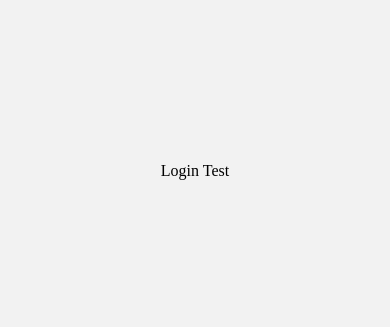
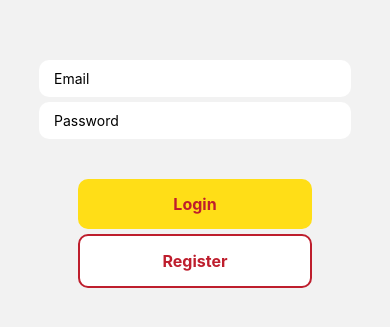
Before and after one commit to graememick/seasonal-cookbook, a React Native app: screen /Login in a window 390 px wide. Shown: the part 251-578 px from the top of the page. Built offline with nearby package versions, Linux system fonts and the light colour scheme; no server answers.

Commit message:
feat: add firebase authentication

```diff
--- /dev/null
+++ b/firebase.js
@@ -0,0 +1,29 @@
+// Import the functions you need from the SDKs you need
+import firebase from 'firebase/compat/app';
+// import { getAuth, onAuthStateChanged } from "firebase/auth";
+import 'firebase/compat/auth';
+
+
+  let firebaseApp;
+  let firebaseAuth;// import { getAnalytics } from "firebase/analytics";
+// TODO: Add SDKs for Firebase products that you want to use
+// https://firebase.google.com/docs/web/setup#available-libraries
+
+// Your web app's Firebase configuration
+// For Firebase JS SDK v7.20.0 and later, measurementId is optional
+const firebaseConfig = {
+  apiKey: "AIzaSyDNVXlkWKBZddjqVEzv7KhoCalZjKaNd_A",
+  authDomain: "seasonal-cookbook-auth.firebaseapp.com",
+  projectId: "seasonal-cookbook-auth",
+  storageBucket: "seasonal-cookbook-auth.appspot.com",
+  messagingSenderId: "462389635794",
+  appId: "1:462389635794:web:34218d6f9401777d2e1b0b",
+  measurementId: "G-NLG2LM2XXB"
+};
+
+// Initialize Firebase
+const app = firebase.initializeApp(firebaseConfig);
+// const analytics = getAnalytics(app);
+const auth = firebase.auth();
+
+export { auth };
--- a/screens/HomeScreen.js
+++ b/screens/HomeScreen.js
@@ -1,14 +1,52 @@
-import { StyleSheet, Text, View } from 'react-native'
+import { useNavigation } from '@react-navigation/core'
 import React from 'react'
+import { StyleSheet, Text, TouchableOpacity, View } from 'react-native'
+import { auth } from '../firebase'
 
 const HomeScreen = () => {
+  const navigation = useNavigation()
+
+  const handleSignOut = () => {
+    auth
+      .signOut()
+      .then(() => {
+        navigation.replace("Login")
+      })
+      .catch(error => alert(error.message))
+  }
+
   return (
-    <View>
-      <Text>HomeScreen</Text>
+    <View style={styles.container}>
+      <Text>Email: {auth.currentUser?.email}</Text>
+      <TouchableOpacity
+        onPress={handleSignOut}
+        style={styles.button}
+      >
+        <Text style={styles.buttonText}>Sign out</Text>
+      </TouchableOpacity>
     </View>
   )
 }
 
 export default HomeScreen
 
-const styles = StyleSheet.create({})
+const styles = StyleSheet.create({
+  container: {
+    flex: 1,
+    justifyContent: 'center',
+    alignItems: 'center'
+  },
+   button: {
+    backgroundColor: '#ffde17',
+    width: '60%',
+    padding: 15,
+    borderRadius: 10,
+    alignItems: 'center',
+    marginTop: 40,
+  },
+  buttonText: {
+    color: '#be1e2d',
+    fontWeight: '700',
+    fontSize: 16,
+  },
+})
--- a/screens/LoginScreen.js
+++ b/screens/LoginScreen.js
@@ -1,52 +1,83 @@
-import { StyleSheet, Text, View } from 'react-native'
-import React from 'react'
-import { KeyboardAvoidingView } from 'react-native-web'
+import { StyleSheet, Text, View, TextInput, KeyboardAvoidingView, TouchableOpacity } from 'react-native'
+import React, { useEffect, useState } from 'react'
+import { auth } from '../firebase'
+import { useNavigation } from '@react-navigation/native'
 
 const LoginScreen = () => {
+  const [email, setEmail] = useState("")
+  const [password, setPassword] = useState("")
+
+  const navigation = useNavigation();
+
+  useEffect(() => {
+    const unsubscribe = auth.onAuthStateChanged(user => {
+      if (user) {
+        navigation.replace("Home")
+      }
+    })
+
+    return unsubscribe
+  }, [])
+
+
+  const handleSignUp = () => {
+    auth
+      .createUserWithEmailAndPassword(email, password)
+      .then(userCredentials => {
+        const user = userCredentials.user;
+      })
+      .catch(error => alert(error.message))
+  }
+
+  const handleLogin = () => {
+    auth
+      .signInWithEmailAndPassword(email, password)
+      .then(userCredentials => {
+        const user = userCredentials.user;
+        // console.log('Logged in with:', user.email);
+      })
+      .catch(error => alert(error.message))
+  }
+
+
   return (
+
     <KeyboardAvoidingView
-    style={styles.container}
+      style={styles.container}
+      behavior="padding"
     >
-        <text>
-            Login Test
-        </text>
+      <View style={styles.inputContainer}>
+        <TextInput
+          placeholder="Email"
+          value={email}
+          onChangeText={text => setEmail(text)}
+          style={styles.input}
+        />
+        <TextInput
+          placeholder="Password"
+          value={password}
+          onChangeText={text => setPassword(text)}
+          style={styles.input}
+          secureTextEntry
+        />
+      </View>
 
+      <View style={styles.buttonContainer}>
+
+        <TouchableOpacity
+          onPress={handleLogin}
+          style={styles.button}
+        >
+          <Text style={styles.buttonText}>Login</Text>
+        </TouchableOpacity>
+        <TouchableOpacity
+          onPress={handleSignUp}
+          style={[styles.button, styles.buttonOutline]}
+        >
+          <Text style={styles.buttonOutlineText}>Register</Text>
+        </TouchableOpacity>
+        </View>
     </KeyboardAvoidingView>
-    // <KeyboardAvoidingView
-    //   style={styles.container}
-    //   behavior="padding"
-    // >
-    //   <View style={styles.inputContainer}>
-    //     <TextInput
-    //       placeholder="Email"
-    //       value={email}
-    //       onChangeText={text => setEmail(text)}
-    //       style={styles.input}
-    //     />
-    //     <TextInput
-    //       placeholder="Password"
-    //       value={password}
-    //       onChangeText={text => setPassword(text)}
-    //       style={styles.input}
-    //       secureTextEntry
-    //     />
-    //   </View>
-
-    //   <View style={styles.buttonContainer}>
-    //     <TouchableOpacity
-    //       onPress={handleLogin}
-    //       style={styles.button}
-    //     >
-    //       <Text style={styles.buttonText}>Login</Text>
-    //     </TouchableOpacity>
-    //     <TouchableOpacity
-    //       onPress={handleSignUp}
-    //       style={[styles.button, styles.buttonOutline]}
-    //     >
-    //       <Text style={styles.buttonOutlineText}>Register</Text>
-    //     </TouchableOpacity>
-    //   </View>
-    // </KeyboardAvoidingView>
   )
 }
 
@@ -57,5 +88,45 @@ const styles = StyleSheet.create({
         flex: 1,
         alignItems: 'center',
         justifyContent: 'center',
-    }
+    },
+    inputContainer: {
+      width: "80%"
+    },
+    input: {
+      backgroundColor: "white",
+      paddingHorizontal: 15,
+      paddingVertical: 10,
+      borderRadius: 10,
+      marginTop: 5,
+    },
+    buttonContainer: {
+      width: "60%",
+      justifyContent: "center",
+      alignItems: "center",
+      marginTop: 40,
+    },
+    button: {
+      backgroundColor: "#ffde17",
+      width: "100%",
+      padding: 15,
+      borderRadius: 10,
+      alignItems: "center"
+    },
+    buttonOutline: {
+      backgroundColor: "white",
+      marginTop: 5,
+      borderColor: "#be1e2d",
+      borderWidth: 2,
+    },
+    buttonText: {
+      color: "#be1e2d",
+      fontWeight: "700",
+      fontSize: 16,
+    },
+    buttonOutlineText: {
+      color: "#be1e2d",
+      fontWeight: "700",
+      fontSize: 16,
+    },
+
 })
```
Also changed, not shown: metro.config.js (added, +7 -0 lines).
